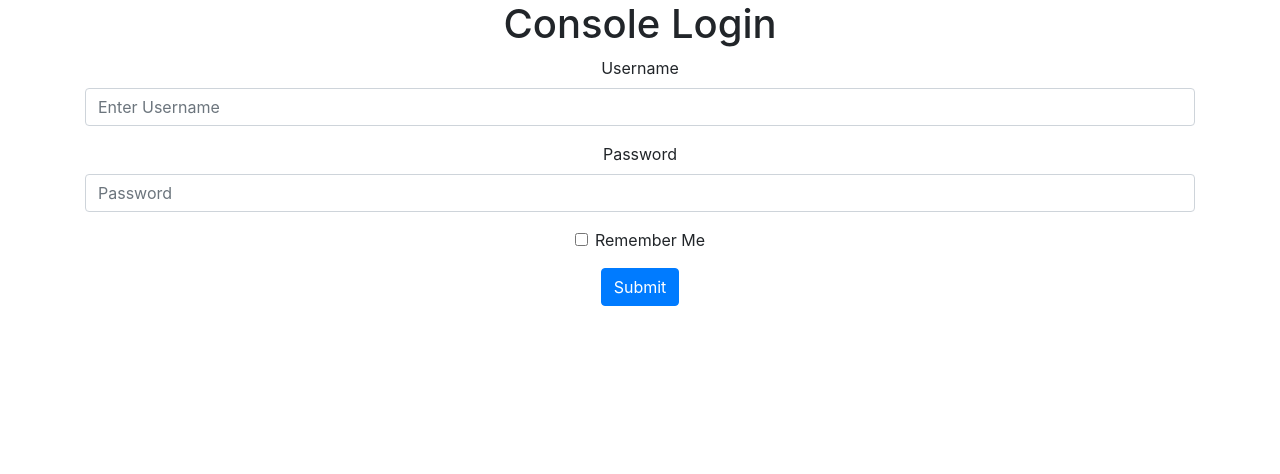
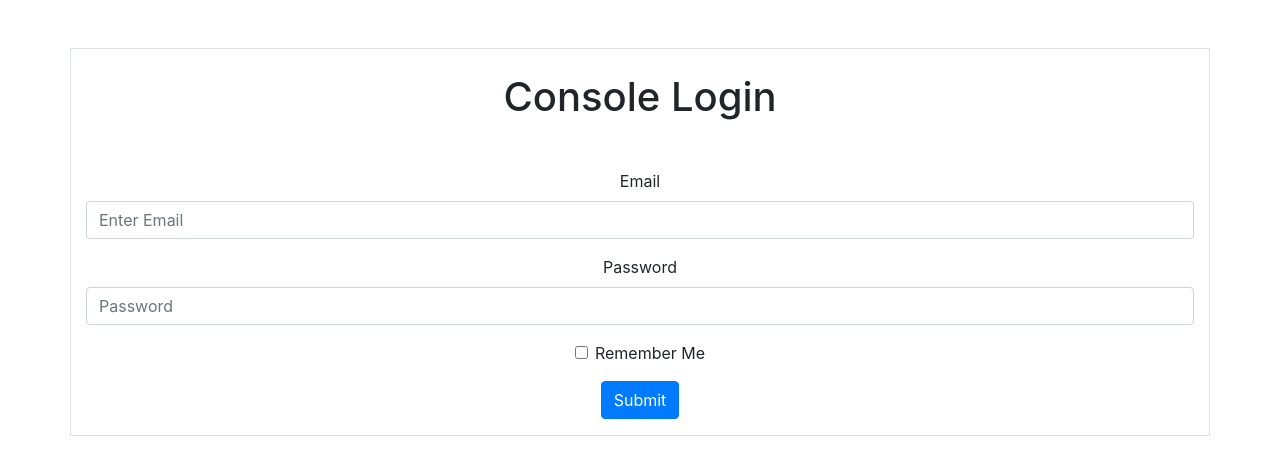
Before and after one commit to DMotta182/nestive-console, a React (Create React App) app: page / in a window 1280 px wide. Shown: the top 474 px of the page. Built offline with nearby package versions, Linux system fonts and the light colour scheme.

Commit message:
login page updated

```diff
--- a/src/components/login/login.component.jsx
+++ b/src/components/login/login.component.jsx
@@ -5,12 +5,12 @@ import Container from 'react-bootstrap/Container'
 
 const Login = () => (
     <div>
-        <Container>
-            <Form>
-                <h1>Console Login</h1>
-                <Form.Group controlId="formBasicEmail">
-                    <Form.Label>Username</Form.Label>
-                    <Form.Control type="email" placeholder="Enter Username" />
+        <Container className='mt-5 w-md-50 w-sm-100 border'>
+            <h1 className='mt-4'>Console Login</h1>
+            <Form ClassName='my-3'>
+                <Form.Group className='mt-5' controlId="formBasicEmail">
+                    <Form.Label ClassName='text-left'>Email</Form.Label>
+                    <Form.Control type="email" placeholder="Enter Email" />
                 </Form.Group>
 
                 <Form.Group controlId="formBasicPassword">
@@ -20,7 +20,7 @@ const Login = () => (
                 <Form.Group controlId="formBasicCheckbox">
                     <Form.Check type="checkbox" label="Remember Me" />
                 </Form.Group>
-                <Button variant="primary" type="submit">
+                <Button className='mb-3' variant="primary" type="submit">
                     Submit
                 </Button>
             </Form>
```
